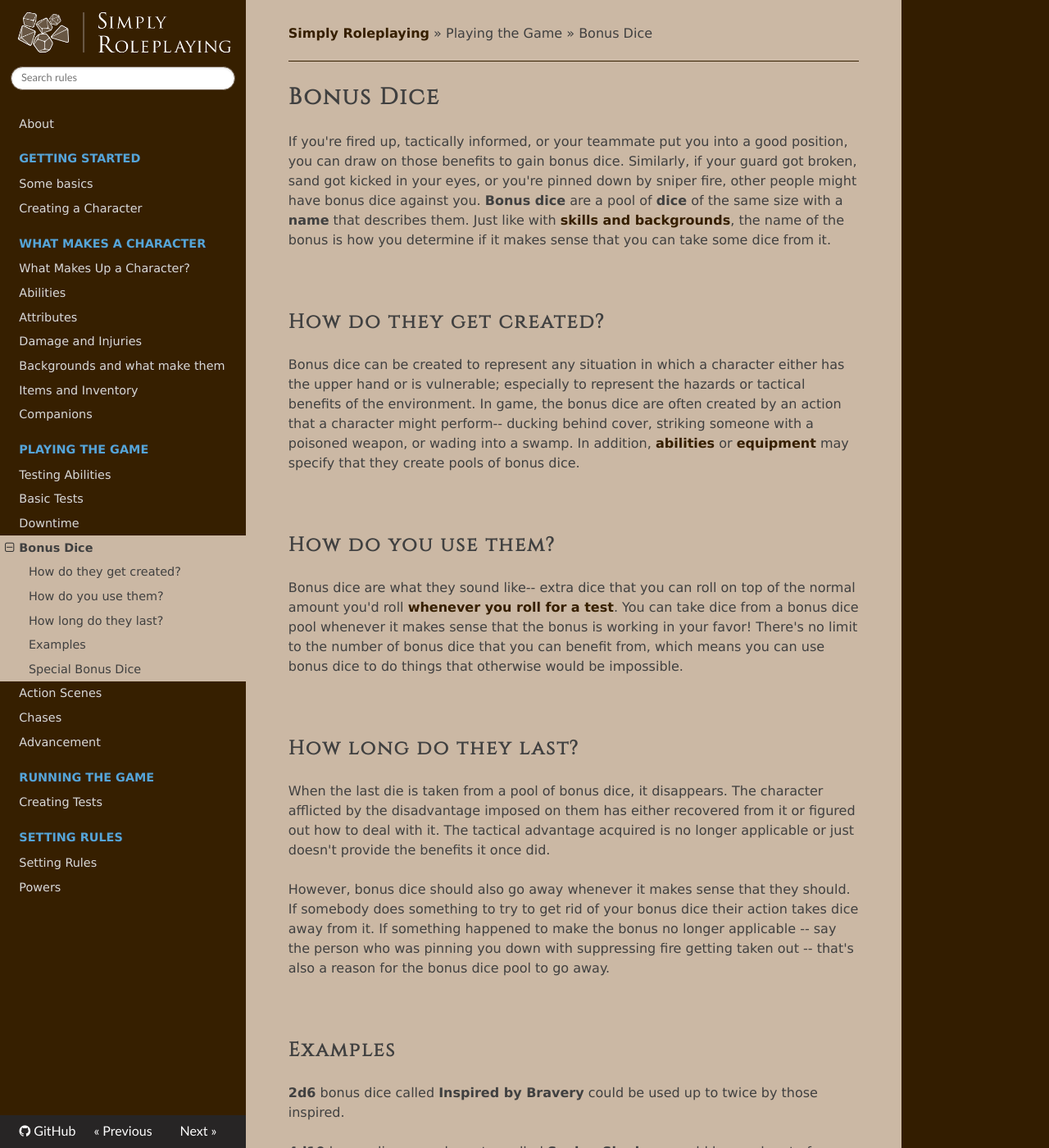
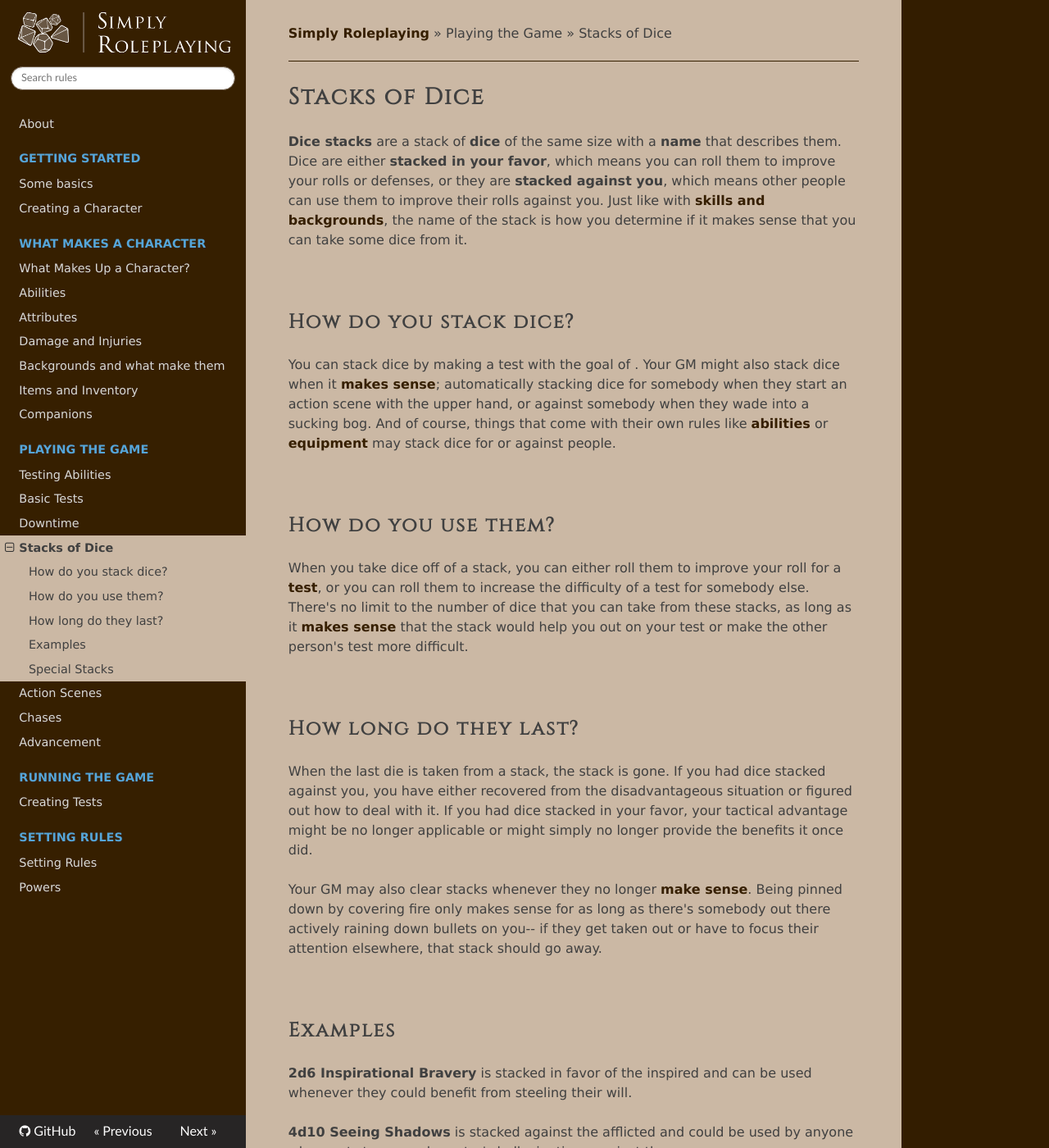
Before and after one commit to TheFifthRider/simply-roleplaying-webapp, an MkDocs documentation site: the page built from docs/gameplay/bonus_dice.md, in a window 1280 px wide and 1400 px high. Shown: the whole window at 82% size. Built offline with MkDocs 1.6.1, drawn with Linux system fonts in a browser that asks for light colours; nearby versions of some CDN libraries; some of the changed text lies outside the part shown.

Commit message:
edit: Changing Bonus Dice to Stacks

```diff
--- a/docs/gameplay/bonus_dice.md
+++ b/docs/gameplay/bonus_dice.md
@@ -1,45 +1,51 @@
-# Bonus Dice
+# Stacks of Dice
 
-If you're fired up, tactically informed, or your teammate put you into a good position, you can draw on those benefits to gain bonus dice. Similarly, if your guard got broken, sand got kicked in your eyes, or you're pinned down by sniper fire, other people might have bonus dice against you. **Bonus dice** are a pool of **dice** of the same size with a **name** that describes them. Just like with [skills and backgrounds](../character/backgrounds.md), the name of the bonus is how you determine if it makes sense that you can take some dice from it.
+**Dice stacks** are a stack of **dice** of the same size with a **name** that describes them. Dice are either **stacked in your favor**, which means you can roll them to improve your rolls or defenses, or they are **stacked against you**, which means other people can use them to improve their rolls against you. Just like with [skills and backgrounds](../character/backgrounds.md), the name of the stack is how you determine if it makes sense that you can take some dice from it.
 
 <br/>
 
-## How do they get created?
+## How do you stack dice?
 
-Bonus dice can be created to represent any situation in which a character either has the upper hand or is vulnerable; especially to represent the hazards or tactical benefits of the environment. In game, the bonus dice are often created by an action that a character might perform-- ducking behind cover, striking someone with a poisoned weapon, or wading into a swamp. In addition, [abilities](../character/abilities.md) or [equipment](../character/equipment.md) may specify that they create pools of bonus dice.
+You can stack dice by making a test with the goal of . Your GM might also stack dice when it [makes sense](../getting_started/index.md#narrative-truth); automatically stacking dice for somebody when they start an action scene with the upper hand, or against somebody when they wade into a sucking bog. And of course, things that come with their own rules like [abilities](../character/abilities.md) or [equipment](../character/equipment.md) may stack dice for or against people.
 
 <br/>
 
 ## How do you use them?
 
-Bonus dice are what they sound like-- extra dice that you can roll on top of the normal amount you'd roll [whenever you roll for a test](tests.md#Resolving-Tests). You can take dice from a bonus dice pool whenever it makes sense that the bonus is working in your favor! There's no limit to the number of bonus dice that you can benefit from, which means you can use bonus dice to do things that otherwise would be impossible.
+When you take dice off of a stack, you can either roll them to improve your roll for a [test](tests.md), or you can roll them to increase the difficulty of a test for somebody else. There's no limit to the number of dice that you can take from these stacks, as long as it [makes sense](../getting_started/index.md#narrative-truth) that the stack would help you out on your test or make the other person's test more difficult.
 
 <br/>
 
 ## How long do they last?
 
-When the last die is taken from a pool of bonus dice, it disappears. The character afflicted by the disadvantage imposed on them has either recovered from it or figured out how to deal with it. The tactical advantage acquired is no longer applicable or just doesn't provide the benefits it once did.
+When the last die is taken from a stack, the stack is gone. If you had dice stacked against you, you have either recovered from the disadvantageous situation or figured out how to deal with it. If you had dice stacked in your favor, your tactical advantage might be no longer applicable or might simply no longer provide the benefits it once did.
 
-However, bonus dice should also go away whenever it makes sense that they should. If somebody does something to try to get rid of your bonus dice their action takes dice away from it. If something happened to make the bonus no longer applicable -- say the person who was pinning you down with suppressing fire getting taken out -- that's also a reason for the bonus dice pool to go away.
+Your GM may also clear stacks whenever they no longer [make sense](../getting_started/index.md#narrative-truth). Being pinned down by covering fire only makes sense for as long as there's somebody out there actively raining down bullets on you-- if they get taken out or have to focus their attention elsewhere, that stack should go away.
 
 <br/>
 
 ## Examples
 
-**2d6** bonus dice called **Inspired by Bravery** could be used up to twice by those inspired.
+**2d6 Inspirational Bravery** is stacked in favor of the inspired and can be used whenever they could benefit from steeling their will.
 
-**4d10** bonus dice on a character called **Seeing Shadows** could be used up to four times by anyone who wants to use a character's hallucinations against them.
+**4d10 Seeing Shadows** is stacked against the afflicted and could be used by anyone who wants to use a character's hallucinations against them.
 
-**3d12** bonus dice called **Cover behind the Parapets** could be used up to three times by anyone who could avoid danger behind the stone fortifications.
+**3d12 Cover behind the Parapets** is stacked in favor of anyone behind the stone fortifications and could be used to defend against arrows and other dangers.
 
-**6d4** bonus dice on a character called **Waist Deep in Sewage** could be used up to six times by monsters lurking under the water or a sniper taking advantage of the character's slowed movements.
+**6d4 Waist Deep in Sewage** is stacked against the hapless wader, and could be used by monsters lurking under the water or a sniper taking advantage of the character's slowed movements.
 
 <br/>
 
-## Special Bonus Dice
+## Special Stacks
 
-All bonus dice can be used as described above, but they can also be customized along the same lines as [abilities](../character/abilities.md). Being _On Fire_ could absolutely mean a pool of dice that people can draw from to take advantage of, but we can also represent the damage of the flames.  Perhaps at the start of their turn, or whenever the GM feels is appropriate if you're not in an action scene, the burning character might need to remove one of the bonus dice from the pool and take damage equal to a roll of that die.
+Stacks, especially stacks created by [abilities](../character/abilities.md) or [equipment](../character/equipment.md), can also have special rules associated with them. Here are some examples:
 
-There are no hard and fast rules on customizing bonus dice, but a good rule of thumb for gamemasters is not to give every set of bonus dice special rules. Aside from the complexity it adds, customizing bonus dice make them feel special-- They give flair to specialized equipment (such as magic items, incendiary devices, or poisons) and powerful character [abilities](../character/abilities.md). If you spread that around too much, it'll start to feel like that's how all bonus dice should work.
+**4d6 On Fire**: At the start of your turn, remove a die from the stack and roll it to see how much damage you take from the flames.
+
+**3d12 Trapped by Rocks**: You can't move until all the dice have been removed from this stack.
+
+**1d10 Berserker's Rage**: As long as this stack is around, add another die to the stack whenever you take damage.
+
+There are no hard and fast rules on making special stacks, but most stacks probably shouldn't be special. Not only would making lots of stacks special mean lots of rules that everybody needs to remember, special stacks used in moderation give flair to specialized equipment (such as magic items, incendiary devices, or poisons) and powerful character [abilities](../character/abilities.md) that wouldn't feel as awesome if being a special stack were more common.
 
 <br/>
```
